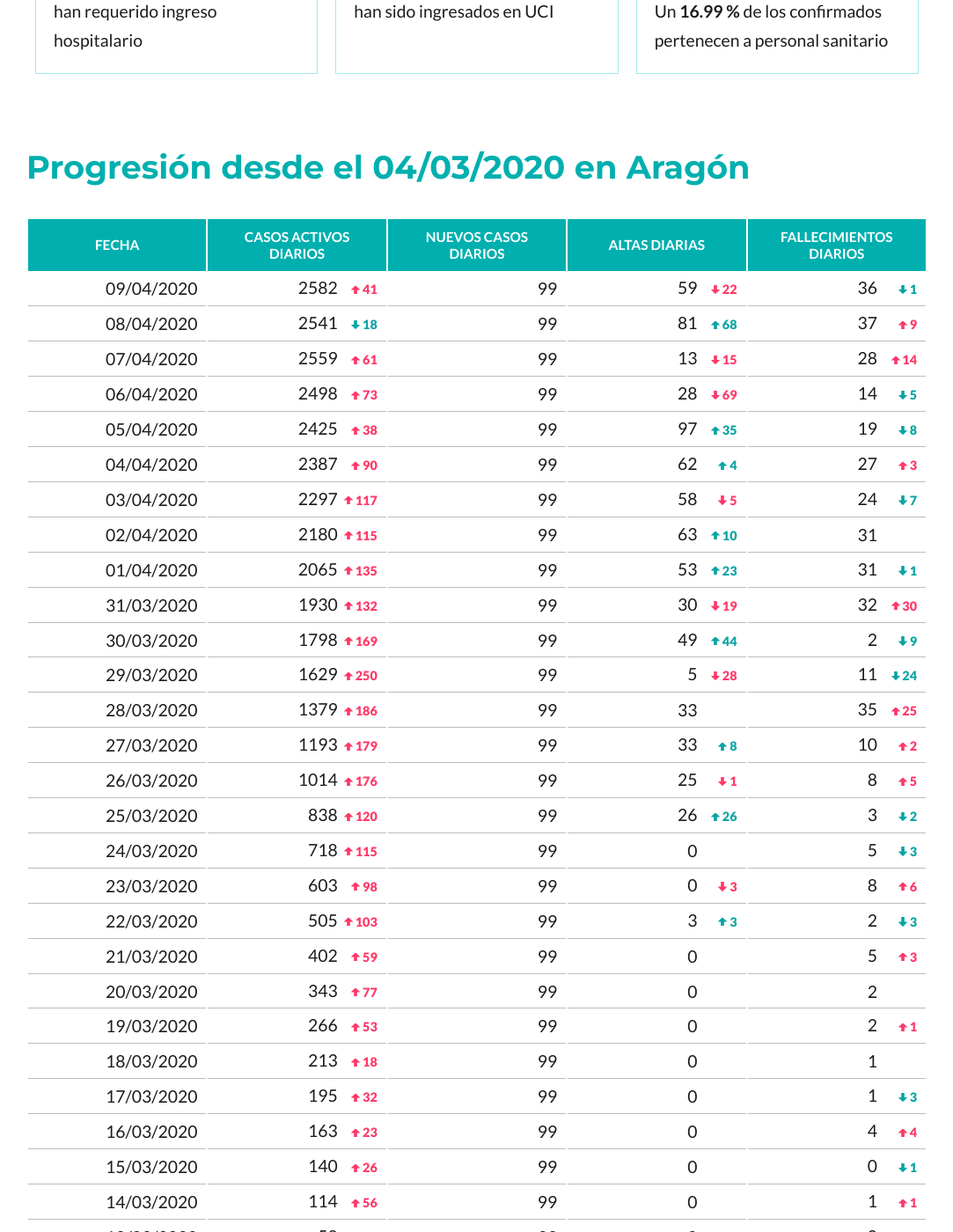
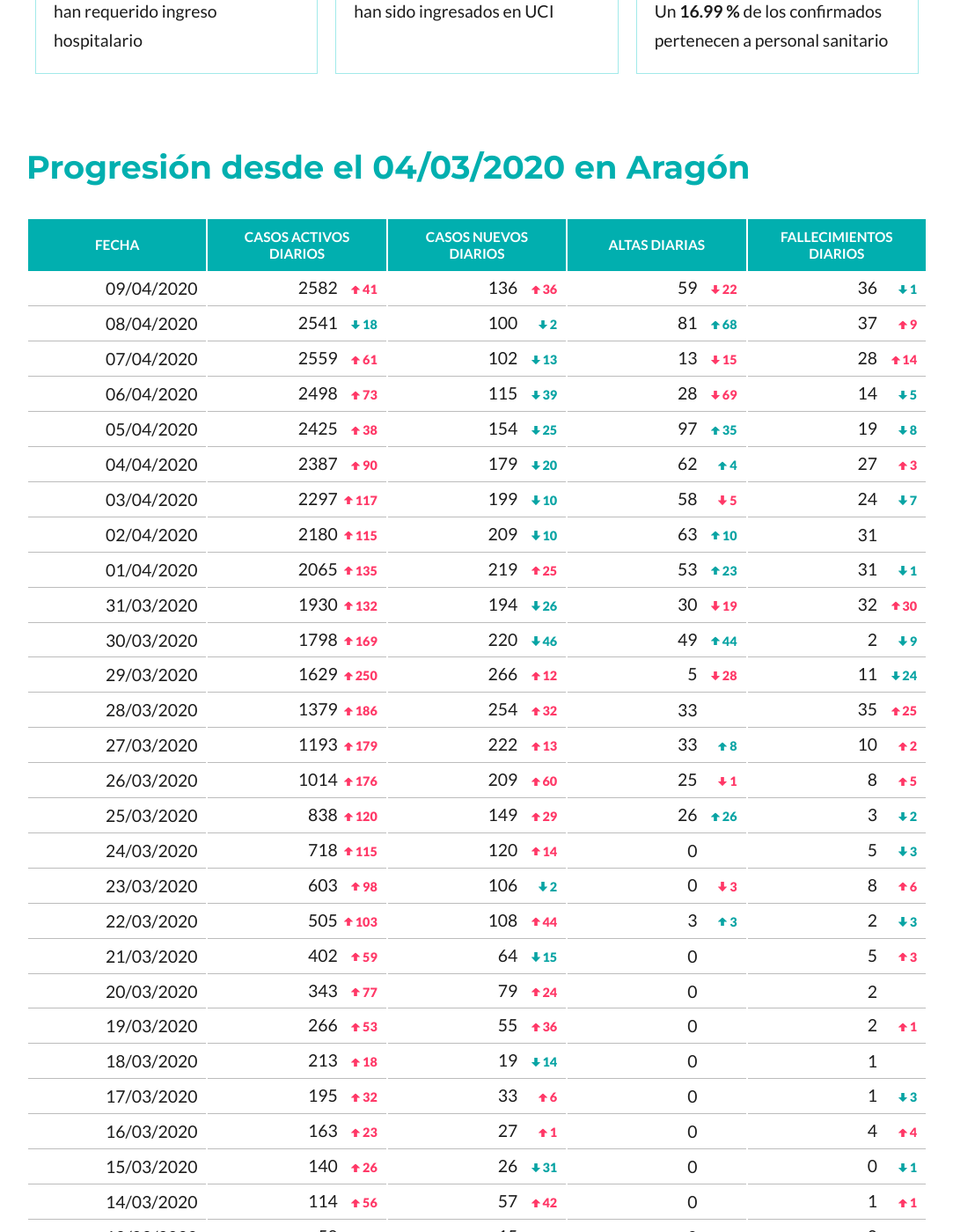
Before and after one commit to danilat/covid-19-aragon, a Jekyll site: the page built from index.html, in a window 1280 px wide and 1400 px high, scrolled down 1419 px. Shown: the whole window at 88% size, without its empty margins (98-1181 px from the left). Built offline with Jekyll 4.4.1, drawn with Linux system fonts in a browser that asks for light colours; comment, search, counter and statistics services are not loaded; some of the changed text lies outside the part shown.

Commit message:
Adding the data to populate daily new active cases in the progression tables

```diff
--- a/_data/coronavirus_cases.csv
+++ b/_data/coronavirus_cases.csv
@@ -1,36 +1,36 @@
-fecha,casos_confirmados,ingresos_hospitalarios,ingresos_uci,fallecimientos,casos_personal_sanitario,altas,total_personas,fallecimientos_dia,altas_dia,diferencia_confirmados_activos,diferencia_fallecimientos_dia,diferencia_altas_dia,confirmados_activos,porcentaje_ingresos_confirmados,porcentaje_uci_confirmados,porcentaje_fallecimiento_confirmados,porcentaje_sanitarios_confirmados,porcentaje_altas_confirmados,porcentaje_personas_confirmadas
-04/03/2020,1,0,0,0,0,0,1319291,0,0,0,0,0,1,0.0,0.0,0.0,0.0,0.0,0.0
-06/03/2020,9,0,0,0,0,0,1319291,0,0,8,0,0,9,0.0,0.0,0.0,0.0,0.0,0.0
-07/03/2020,14,0,0,0,0,0,1319291,0,0,5,0,0,14,0.0,0.0,0.0,0.0,0.0,0.0
-08/03/2020,21,0,0,2,0,0,1319291,2,0,5,2,0,19,0.0,0.0,9.52,0.0,0.0,0.0
-09/03/2020,32,0,0,3,0,0,1319291,1,0,10,-1,0,29,0.0,0.0,9.38,0.0,0.0,0.0
-10/03/2020,38,0,0,3,0,0,1319291,0,0,6,-1,0,35,0.0,0.0,7.89,0.0,0.0,0.0
-11/03/2020,49,0,0,6,0,0,1319291,3,0,8,3,0,43,0.0,0.0,12.24,0.0,0.0,0.0
-12/03/2020,64,0,0,6,0,0,1319291,0,0,15,-3,0,58,0.0,0.0,9.38,0.0,0.0,0.0
-14/03/2020,121,42,5,7,5,0,1319291,1,0,56,1,0,114,34.71,4.13,5.79,4.13,0.0,0.01
-15/03/2020,147,59,5,7,12,0,1319291,0,0,26,-1,0,140,40.14,3.4,4.76,8.16,0.0,0.01
-16/03/2020,174,64,7,11,12,0,1319291,4,0,23,4,0,163,36.78,4.02,6.32,6.9,0.0,0.01
-17/03/2020,207,74,9,12,12,0,1319291,1,0,32,-3,0,195,35.75,4.35,5.8,5.8,0.0,0.02
-18/03/2020,226,81,9,13,12,0,1319291,1,0,18,0,0,213,35.84,3.98,5.75,5.31,0.0,0.02
-19/03/2020,281,101,14,15,25,0,1319291,2,0,53,1,0,266,35.94,4.98,5.34,8.9,0.0,0.02
-20/03/2020,360,127,28,17,37,0,1319291,2,0,77,0,0,343,35.28,7.78,4.72,10.28,0.0,0.03
-21/03/2020,424,192,33,22,48,0,1319291,5,0,59,3,0,402,45.28,7.78,5.19,11.32,0.0,0.03
-22/03/2020,532,241,45,24,58,3,1319291,2,3,103,-3,3,505,45.3,8.46,4.51,10.9,0.56,0.04
-23/03/2020,638,298,52,32,74,3,1319291,8,0,98,6,-3,603,46.71,8.15,5.02,11.6,0.47,0.05
-24/03/2020,758,384,66,37,80,3,1319291,5,0,115,-3,0,718,50.66,8.71,4.88,10.55,0.4,0.06
-25/03/2020,907,459,75,40,119,29,1319291,3,26,120,-2,26,838,50.61,8.27,4.41,13.12,3.2,0.07
-26/03/2020,1116,562,93,48,155,54,1319291,8,25,176,5,-1,1014,50.36,8.33,4.3,13.89,4.84,0.08
-27/03/2020,1338,693,114,58,170,87,1319291,10,33,179,2,8,1193,51.79,8.52,4.33,12.71,6.5,0.1
-28/03/2020,1592,835,124,93,210,120,1319291,35,33,186,25,0,1379,52.45,7.79,5.84,13.19,7.54,0.12
-29/03/2020,1858,935,153,104,267,125,1319291,11,5,250,-24,-28,1629,50.32,8.23,5.6,14.37,6.73,0.14
-30/03/2020,2078,1094,156,106,271,174,1319291,2,49,169,-9,44,1798,52.65,7.51,5.1,13.04,8.37,0.16
-31/03/2020,2272,1176,165,138,310,204,1319291,32,30,132,30,-19,1930,51.76,7.26,6.07,13.64,8.98,0.17
-01/04/2020,2491,1234,168,169,452,257,1319291,31,53,135,-1,23,2065,49.54,6.74,6.78,18.15,10.32,0.19
-02/04/2020,2700,1320,178,200,481,320,1319291,31,63,115,0,10,2180,48.89,6.59,7.41,17.81,11.85,0.2
-03/04/2020,2899,1431,180,224,523,378,1319291,24,58,117,-7,-5,2297,49.36,6.21,7.73,18.04,13.04,0.22
-04/04/2020,3078,1505,190,251,543,440,1319291,27,62,90,3,4,2387,48.9,6.17,8.15,17.64,14.29,0.23
-05/04/2020,3232,1588,233,270,564,537,1319291,19,97,38,-8,35,2425,49.13,7.21,8.35,17.45,16.62,0.24
-06/04/2020,3347,1637,237,284,578,565,1319291,14,28,73,-5,-69,2498,48.91,7.08,8.49,17.27,16.88,0.25
-07/04/2020,3449,1663,247,312,584,578,1319291,28,13,61,14,-15,2559,48.22,7.16,9.05,16.93,16.76,0.26
-08/04/2020,3549,1716,255,349,605,659,1319291,37,81,-18,9,68,2541,48.35,7.19,9.83,17.05,18.57,0.27
-09/04/2020,3685,1765,261,385,626,718,1319291,36,59,41,-1,-22,2582,47.9,7.08,10.45,16.99,19.48,0.28
+fecha,casos_confirmados,ingresos_hospitalarios,ingresos_uci,fallecimientos,casos_personal_sanitario,altas,confirmados_dia,total_personas,fallecimientos_dia,altas_dia,diferencia_confirmados_activos,diferencia_confirmados_dia,diferencia_fallecimientos_dia,diferencia_altas_dia,confirmados_activos,porcentaje_ingresos_confirmados,porcentaje_uci_confirmados,porcentaje_fallecimiento_confirmados,porcentaje_sanitarios_confirmados,porcentaje_altas_confirmados,porcentaje_personas_confirmadas
+04/03/2020,1,0,0,0,0,0,1,1319291,0,0,1,1,0,0,1,0.0,0.0,0.0,0.0,0.0,0.0
+06/03/2020,9,0,0,0,0,0,8,1319291,0,0,8,7,0,0,9,0.0,0.0,0.0,0.0,0.0,0.0
+07/03/2020,14,0,0,0,0,0,5,1319291,0,0,5,-3,0,0,14,0.0,0.0,0.0,0.0,0.0,0.0
+08/03/2020,21,0,0,2,0,0,7,1319291,2,0,5,2,2,0,19,0.0,0.0,9.52,0.0,0.0,0.0
+09/03/2020,32,0,0,3,0,0,11,1319291,1,0,10,4,-1,0,29,0.0,0.0,9.38,0.0,0.0,0.0
+10/03/2020,38,0,0,3,0,0,6,1319291,0,0,6,-5,-1,0,35,0.0,0.0,7.89,0.0,0.0,0.0
+11/03/2020,49,0,0,6,0,0,11,1319291,3,0,8,5,3,0,43,0.0,0.0,12.24,0.0,0.0,0.0
+12/03/2020,64,0,0,6,0,0,15,1319291,0,0,15,4,-3,0,58,0.0,0.0,9.38,0.0,0.0,0.0
+14/03/2020,121,42,5,7,5,0,57,1319291,1,0,56,42,1,0,114,34.71,4.13,5.79,4.13,0.0,0.01
+15/03/2020,147,59,5,7,12,0,26,1319291,0,0,26,-31,-1,0,140,40.14,3.4,4.76,8.16,0.0,0.01
+16/03/2020,174,64,7,11,12,0,27,1319291,4,0,23,1,4,0,163,36.78,4.02,6.32,6.9,0.0,0.01
+17/03/2020,207,74,9,12,12,0,33,1319291,1,0,32,6,-3,0,195,35.75,4.35,5.8,5.8,0.0,0.02
+18/03/2020,226,81,9,13,12,0,19,1319291,1,0,18,-14,0,0,213,35.84,3.98,5.75,5.31,0.0,0.02
+19/03/2020,281,101,14,15,25,0,55,1319291,2,0,53,36,1,0,266,35.94,4.98,5.34,8.9,0.0,0.02
+20/03/2020,360,127,28,17,37,0,79,1319291,2,0,77,24,0,0,343,35.28,7.78,4.72,10.28,0.0,0.03
+21/03/2020,424,192,33,22,48,0,64,1319291,5,0,59,-15,3,0,402,45.28,7.78,5.19,11.32,0.0,0.03
+22/03/2020,532,241,45,24,58,3,108,1319291,2,3,103,44,-3,3,505,45.3,8.46,4.51,10.9,0.56,0.04
+23/03/2020,638,298,52,32,74,3,106,1319291,8,0,98,-2,6,-3,603,46.71,8.15,5.02,11.6,0.47,0.05
+24/03/2020,758,384,66,37,80,3,120,1319291,5,0,115,14,-3,0,718,50.66,8.71,4.88,10.55,0.4,0.06
+25/03/2020,907,459,75,40,119,29,149,1319291,3,26,120,29,-2,26,838,50.61,8.27,4.41,13.12,3.2,0.07
+26/03/2020,1116,562,93,48,155,54,209,1319291,8,25,176,60,5,-1,1014,50.36,8.33,4.3,13.89,4.84,0.08
+27/03/2020,1338,693,114,58,170,87,222,1319291,10,33,179,13,2,8,1193,51.79,8.52,4.33,12.71,6.5,0.1
+28/03/2020,1592,835,124,93,210,120,254,1319291,35,33,186,32,25,0,1379,52.45,7.79,5.84,13.19,7.54,0.12
+29/03/2020,1858,935,153,104,267,125,266,1319291,11,5,250,12,-24,-28,1629,50.32,8.23,5.6,14.37,6.73,0.14
+30/03/2020,2078,1094,156,106,271,174,220,1319291,2,49,169,-46,-9,44,1798,52.65,7.51,5.1,13.04,8.37,0.16
+31/03/2020,2272,1176,165,138,310,204,194,1319291,32,30,132,-26,30,-19,1930,51.76,7.26,6.07,13.64,8.98,0.17
+01/04/2020,2491,1234,168,169,452,257,219,1319291,31,53,135,25,-1,23,2065,49.54,6.74,6.78,18.15,10.32,0.19
+02/04/2020,2700,1320,178,200,481,320,209,1319291,31,63,115,-10,0,10,2180,48.89,6.59,7.41,17.81,11.85,0.2
+03/04/2020,2899,1431,180,224,523,378,199,1319291,24,58,117,-10,-7,-5,2297,49.36,6.21,7.73,18.04,13.04,0.22
+04/04/2020,3078,1505,190,251,543,440,179,1319291,27,62,90,-20,3,4,2387,48.9,6.17,8.15,17.64,14.29,0.23
+05/04/2020,3232,1588,233,270,564,537,154,1319291,19,97,38,-25,-8,35,2425,49.13,7.21,8.35,17.45,16.62,0.24
+06/04/2020,3347,1637,237,284,578,565,115,1319291,14,28,73,-39,-5,-69,2498,48.91,7.08,8.49,17.27,16.88,0.25
+07/04/2020,3449,1663,247,312,584,578,102,1319291,28,13,61,-13,14,-15,2559,48.22,7.16,9.05,16.93,16.76,0.26
+08/04/2020,3549,1716,255,349,605,659,100,1319291,37,81,-18,-2,9,68,2541,48.35,7.19,9.83,17.05,18.57,0.27
+09/04/2020,3685,1765,261,385,626,718,136,1319291,36,59,41,36,-1,-22,2582,47.9,7.08,10.45,16.99,19.48,0.28
--- a/_data/coronavirus_cases_huesca.csv
+++ b/_data/coronavirus_cases_huesca.csv
@@ -1,13 +1,13 @@
-fecha,casos_confirmados,ingresos_hospitalarios,ingresos_uci,fallecimientos,casos_personal_sanitario,altas,total_personas,fallecimientos_dia,altas_dia,diferencia_confirmados_activos,diferencia_fallecimientos_dia,diferencia_altas_dia,confirmados_activos,porcentaje_ingresos_confirmados,porcentaje_uci_confirmados,porcentaje_fallecimiento_confirmados,porcentaje_sanitarios_confirmados,porcentaje_altas_confirmados,porcentaje_personas_confirmadas
-29/03/2020,201,103,13,11,16,14,220461,0,0,0,0,0,176,51.24,6.47,5.47,7.96,6.97,0.09
-30/03/2020,215,120,13,11,16,19,220461,0,5,9,0,5,185,55.81,6.05,5.12,7.44,8.84,0.1
-31/03/2020,244,129,13,14,19,23,220461,3,4,22,3,-1,207,52.87,5.33,5.74,7.79,9.43,0.11
-01/04/2020,317,136,14,16,50,28,220461,2,5,66,-1,1,273,42.9,4.42,5.05,15.77,8.83,0.14
-02/04/2020,349,146,20,18,35,35,220461,2,7,23,0,2,296,41.83,5.73,5.16,10.03,10.03,0.16
-03/04/2020,368,175,21,24,38,43,220461,6,8,5,4,1,301,47.55,5.71,6.52,10.33,11.68,0.17
-04/04/2020,393,175,22,30,40,44,220461,6,1,18,0,-7,319,44.53,5.6,7.63,10.18,11.2,0.18
-05/04/2020,396,176,26,33,42,53,220461,3,9,-9,-3,8,310,44.44,6.57,8.33,10.61,13.38,0.18
-06/04/2020,417,184,26,37,43,57,220461,4,4,13,1,-5,323,44.12,6.24,8.87,10.31,13.67,0.19
-07/04/2020,419,185,27,42,43,62,220461,5,5,-8,1,1,315,44.15,6.44,10.02,10.26,14.8,0.19
-08/04/2020,428,190,28,51,46,68,220461,9,6,-6,4,1,309,44.39,6.54,11.92,10.75,15.89,0.19
-09/04/2020,444,193,28,58,52,74,220461,7,6,3,-2,0,312,43.47,6.31,13.06,11.71,16.67,0.2
+fecha,casos_confirmados,ingresos_hospitalarios,ingresos_uci,fallecimientos,casos_personal_sanitario,altas,confirmados_dia,total_personas,fallecimientos_dia,altas_dia,diferencia_confirmados_activos,diferencia_confirmados_dia,diferencia_fallecimientos_dia,diferencia_altas_dia,confirmados_activos,porcentaje_ingresos_confirmados,porcentaje_uci_confirmados,porcentaje_fallecimiento_confirmados,porcentaje_sanitarios_confirmados,porcentaje_altas_confirmados,porcentaje_personas_confirmadas
+29/03/2020,201,103,13,11,16,14,201,220461,11,14,176,201,11,14,176,51.24,6.47,5.47,7.96,6.97,0.09
+30/03/2020,215,120,13,11,16,19,14,220461,0,5,9,-187,-11,-9,185,55.81,6.05,5.12,7.44,8.84,0.1
+31/03/2020,244,129,13,14,19,23,29,220461,3,4,22,15,3,-1,207,52.87,5.33,5.74,7.79,9.43,0.11
+01/04/2020,317,136,14,16,50,28,73,220461,2,5,66,44,-1,1,273,42.9,4.42,5.05,15.77,8.83,0.14
+02/04/2020,349,146,20,18,35,35,32,220461,2,7,23,-41,0,2,296,41.83,5.73,5.16,10.03,10.03,0.16
+03/04/2020,368,175,21,24,38,43,19,220461,6,8,5,-13,4,1,301,47.55,5.71,6.52,10.33,11.68,0.17
+04/04/2020,393,175,22,30,40,44,25,220461,6,1,18,6,0,-7,319,44.53,5.6,7.63,10.18,11.2,0.18
+05/04/2020,396,176,26,33,42,53,3,220461,3,9,-9,-22,-3,8,310,44.44,6.57,8.33,10.61,13.38,0.18
+06/04/2020,417,184,26,37,43,57,21,220461,4,4,13,18,1,-5,323,44.12,6.24,8.87,10.31,13.67,0.19
+07/04/2020,419,185,27,42,43,62,2,220461,5,5,-8,-19,1,1,315,44.15,6.44,10.02,10.26,14.8,0.19
+08/04/2020,428,190,28,51,46,68,9,220461,9,6,-6,7,4,1,309,44.39,6.54,11.92,10.75,15.89,0.19
+09/04/2020,444,193,28,58,52,74,16,220461,7,6,3,7,-2,0,312,43.47,6.31,13.06,11.71,16.67,0.2
--- a/_data/coronavirus_cases_teruel.csv
+++ b/_data/coronavirus_cases_teruel.csv
@@ -1,13 +1,13 @@
-fecha,casos_confirmados,ingresos_hospitalarios,ingresos_uci,fallecimientos,casos_personal_sanitario,altas,total_personas,fallecimientos_dia,altas_dia,diferencia_confirmados_activos,diferencia_fallecimientos_dia,diferencia_altas_dia,confirmados_activos,porcentaje_ingresos_confirmados,porcentaje_uci_confirmados,porcentaje_fallecimiento_confirmados,porcentaje_sanitarios_confirmados,porcentaje_altas_confirmados,porcentaje_personas_confirmadas
-29/03/2020,208,112,19,12,40,10,134137,0,0,0,0,0,186,53.85,9.13,5.77,19.23,4.81,0.16
-30/03/2020,222,131,20,12,41,14,134137,0,4,10,0,4,196,59.01,9.01,5.41,18.47,6.31,0.17
-31/03/2020,236,141,22,15,46,16,134137,3,2,9,3,-2,205,59.75,9.32,6.36,19.49,6.78,0.18
-01/04/2020,272,148,22,21,46,21,134137,6,5,25,3,3,230,54.41,8.09,7.72,16.91,7.72,0.2
-02/04/2020,283,166,21,25,63,26,134137,4,5,2,-2,0,232,58.66,7.42,8.83,22.26,9.19,0.21
-03/04/2020,319,167,21,25,69,38,134137,0,12,24,-4,7,256,52.35,6.58,7.84,21.63,11.91,0.24
-04/04/2020,343,170,22,27,80,65,134137,2,27,-5,2,15,251,49.56,6.41,7.87,23.32,18.95,0.26
-05/04/2020,371,180,27,29,83,91,134137,2,26,0,0,-1,251,48.52,7.28,7.82,22.37,24.53,0.28
-06/04/2020,380,185,27,29,85,93,134137,0,2,7,-2,-24,258,48.68,7.11,7.63,22.37,24.47,0.28
-07/04/2020,396,187,27,32,85,93,134137,3,0,13,3,-2,271,47.22,6.82,8.08,21.46,23.48,0.3
-08/04/2020,406,191,29,34,86,99,134137,2,6,2,-1,6,273,47.04,7.14,8.37,21.18,24.38,0.3
-09/04/2020,416,193,30,39,88,101,134137,5,2,3,3,-4,276,46.39,7.21,9.38,21.15,24.28,0.31
+fecha,casos_confirmados,ingresos_hospitalarios,ingresos_uci,fallecimientos,casos_personal_sanitario,altas,confirmados_dia,total_personas,fallecimientos_dia,altas_dia,diferencia_confirmados_activos,diferencia_confirmados_dia,diferencia_fallecimientos_dia,diferencia_altas_dia,confirmados_activos,porcentaje_ingresos_confirmados,porcentaje_uci_confirmados,porcentaje_fallecimiento_confirmados,porcentaje_sanitarios_confirmados,porcentaje_altas_confirmados,porcentaje_personas_confirmadas
+29/03/2020,208,112,19,12,40,10,208,134137,12,10,186,208,12,10,186,53.85,9.13,5.77,19.23,4.81,0.16
+30/03/2020,222,131,20,12,41,14,14,134137,0,4,10,-194,-12,-6,196,59.01,9.01,5.41,18.47,6.31,0.17
+31/03/2020,236,141,22,15,46,16,14,134137,3,2,9,0,3,-2,205,59.75,9.32,6.36,19.49,6.78,0.18
+01/04/2020,272,148,22,21,46,21,36,134137,6,5,25,22,3,3,230,54.41,8.09,7.72,16.91,7.72,0.2
+02/04/2020,283,166,21,25,63,26,11,134137,4,5,2,-25,-2,0,232,58.66,7.42,8.83,22.26,9.19,0.21
+03/04/2020,319,167,21,25,69,38,36,134137,0,12,24,25,-4,7,256,52.35,6.58,7.84,21.63,11.91,0.24
+04/04/2020,343,170,22,27,80,65,24,134137,2,27,-5,-12,2,15,251,49.56,6.41,7.87,23.32,18.95,0.26
+05/04/2020,371,180,27,29,83,91,28,134137,2,26,0,4,0,-1,251,48.52,7.28,7.82,22.37,24.53,0.28
+06/04/2020,380,185,27,29,85,93,9,134137,0,2,7,-19,-2,-24,258,48.68,7.11,7.63,22.37,24.47,0.28
+07/04/2020,396,187,27,32,85,93,16,134137,3,0,13,7,3,-2,271,47.22,6.82,8.08,21.46,23.48,0.3
+08/04/2020,406,191,29,34,86,99,10,134137,2,6,2,-6,-1,6,273,47.04,7.14,8.37,21.18,24.38,0.3
+09/04/2020,416,193,30,39,88,101,10,134137,5,2,3,0,3,-4,276,46.39,7.21,9.38,21.15,24.28,0.31
--- a/_includes/table.html
+++ b/_includes/table.html
@@ -2,7 +2,7 @@
   <tr>
     <th>Fecha</th>
     <th>Casos activos diarios</th>
-    <th>Nuevos casos diarios</th>
+    <th>Casos nuevos diarios</th>
     <th>Altas diarias</th>
     <th>Fallecimientos diarios</th>
   </tr>
@@ -10,8 +10,8 @@
   {% for case in cases %}
   <tr>
     <td>{{ case.fecha }}</td>
-    <td>{% include tendency.html difference=case.diferencia_confirmados_activos increase_is_positive=false %} <div class="diary">{{ case.confirmados_activos }}</div></td>
-    <td>99</td>
+    <td>{% include tendency.html difference=case.diferencia_confirmados_activos %} <div class="diary">{{ case.confirmados_activos }}</div></td>
+    <td>{% include tendency.html difference=case.diferencia_confirmados_dia %} <div class="diary">{{ case.confirmados_dia }}</td>
     <td>{% include tendency.html difference=case.diferencia_altas_dia increase_is_positive=true%} <div class="diary">{{ case.altas_dia }}</div></td>
     <td>{% include tendency.html difference=case.diferencia_fallecimientos_dia %} <div class="diary">{{ case.fallecimientos_dia }}</div></td>
   </tr>
```
Also changed, not shown: _data/coronavirus_cases_otros.csv (+6 -6 lines), _data/coronavirus_cases_zaragoza.csv (+13 -13 lines), updater.rb (+14 -13 lines).
